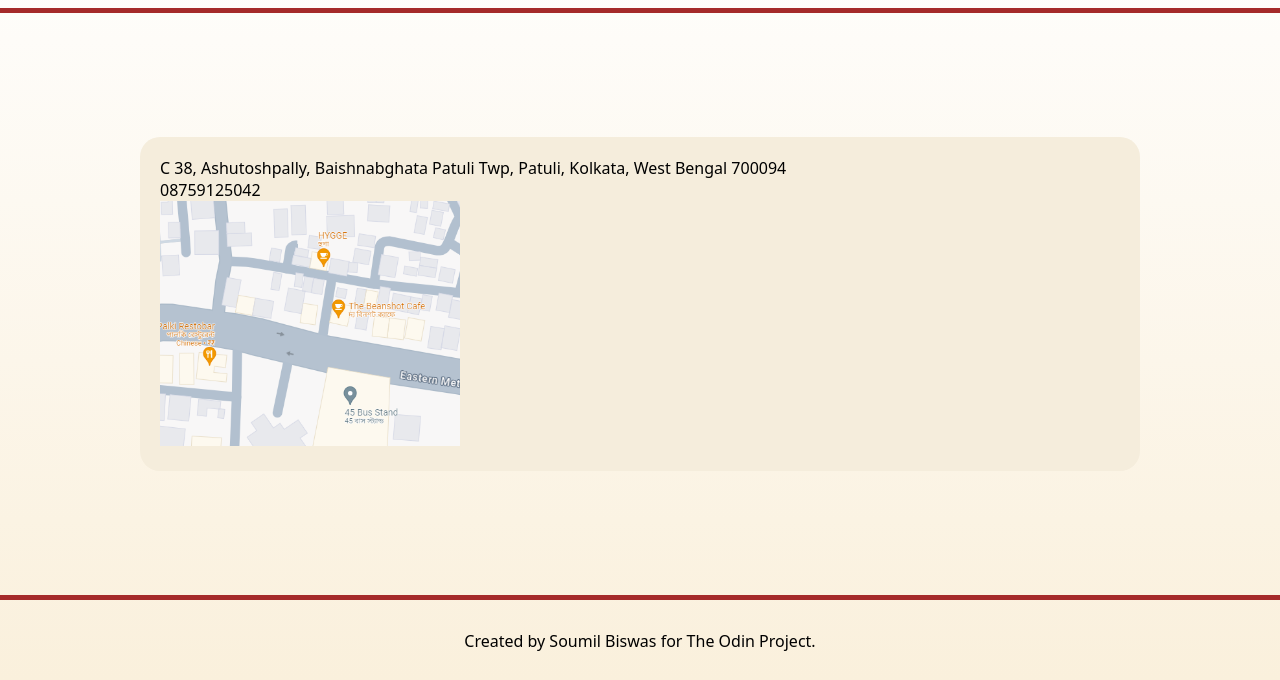
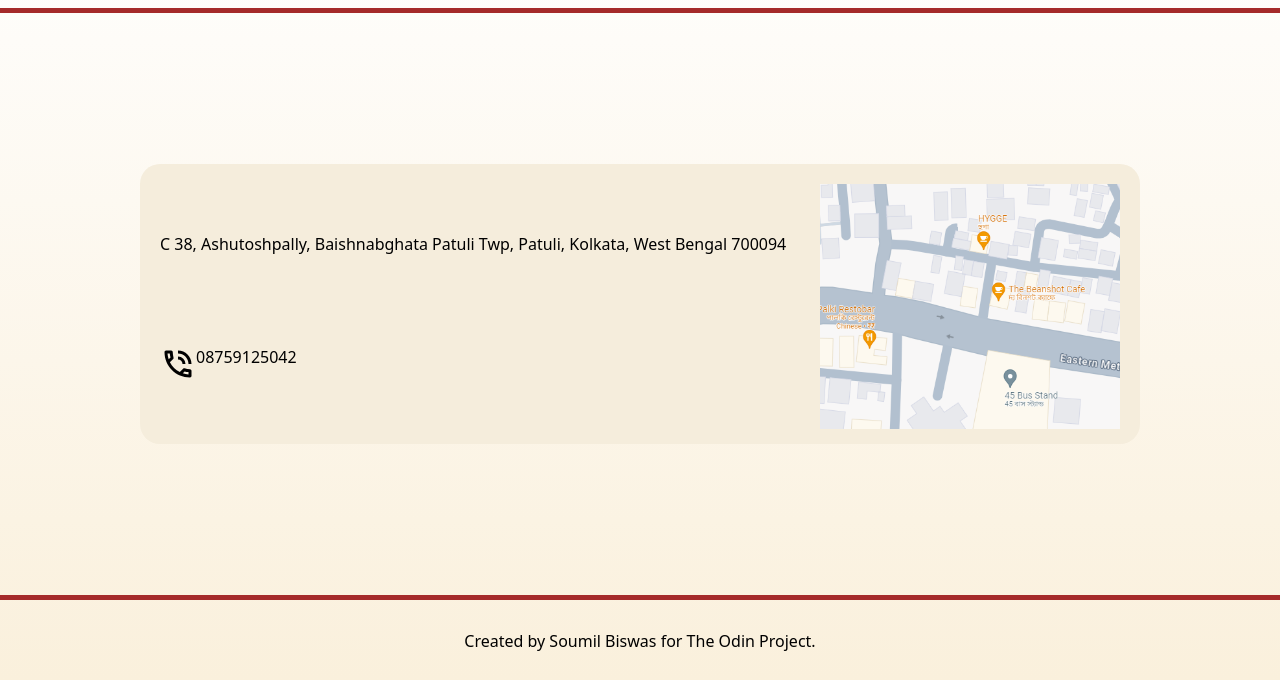
Before and after one commit to Soumil-Biswas-Web/Odin-Restaurant-Page, a website built with webpack: page src/temporary-design-file.html in a window 1280 px wide. Both pictures are taken after a click on the button "Find Us". Shown: the part 120-800 px from the top of the page. Built offline with nearby package versions, Linux system fonts and the light colour scheme.

Commit message:
Finished preliminary HTML styling

```diff
--- a/src/style.css
+++ b/src/style.css
@@ -82,8 +82,26 @@ button{
     text-align: end;
 }
 
+#find_us .bg_panel{
+    display: grid;
+    grid-template: repeat(2, 120px)/ 1fr 300px;
+    align-items: center;
+}
+
+#phone_contact{
+    grid-row: 2 / 3;
+    display: flex;
+    align-items: start;
+}
+
+svg{
+    width: 36px;
+}
+
 #find_us img{
+    grid-column: 2 / 3;
     width: 300px;
+    align-self: flex-start;
 }
 
 footer{
--- a/src/temporary-design-file.html
+++ b/src/temporary-design-file.html
@@ -44,7 +44,10 @@
         <div class="main" id="find_us">
             <div class="bg_panel">
                 <p>C 38, Ashutoshpally, Baishnabghata Patuli Twp, Patuli, Kolkata, West Bengal 700094</p>
-                <p>08759125042</p>
+                <div id="phone_contact">
+                    <svg xmlns="http://www.w3.org/2000/svg" viewBox="0 0 24 24"><title>phone-in-talk-outline</title><path d="M20 15.5C18.8 15.5 17.5 15.3 16.4 14.9H16.1C15.8 14.9 15.6 15 15.4 15.2L13.2 17.4C10.4 15.9 8 13.6 6.6 10.8L8.8 8.6C9.1 8.3 9.2 7.9 9 7.6C8.7 6.5 8.5 5.2 8.5 4C8.5 3.5 8 3 7.5 3H4C3.5 3 3 3.5 3 4C3 13.4 10.6 21 20 21C20.5 21 21 20.5 21 20V16.5C21 16 20.5 15.5 20 15.5M5 5H6.5C6.6 5.9 6.8 6.8 7 7.6L5.8 8.8C5.4 7.6 5.1 6.3 5 5M19 19C17.7 18.9 16.4 18.6 15.2 18.2L16.4 17C17.2 17.2 18.1 17.4 19 17.4V19M15 12H17A5 5 0 0 0 12 7V9A3 3 0 0 1 15 12M19 12H21C21 7 16.97 3 12 3V5C15.86 5 19 8.13 19 12Z" /></svg>
+                    <p>08759125042</p>
+                </div>
                 <img src="images/image.png" alt="Map_location">
             </div>
         </div>
```
